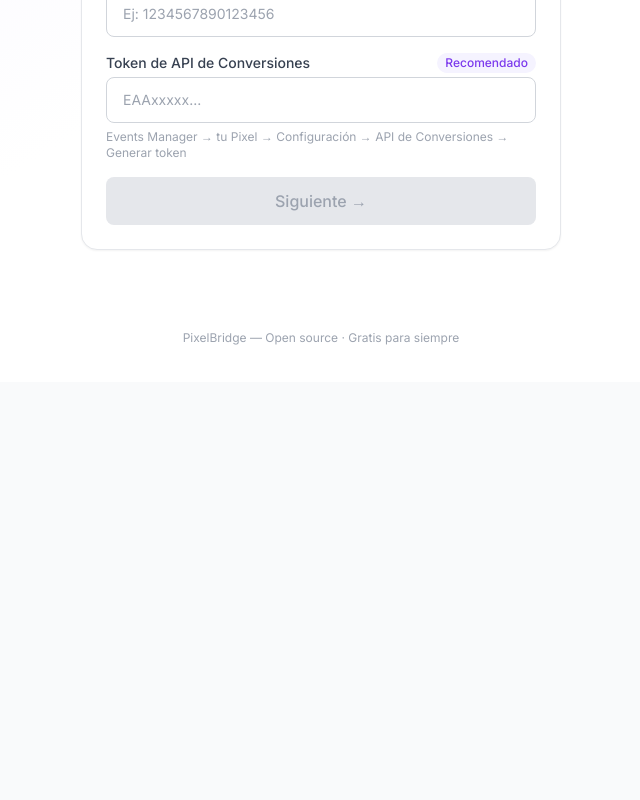
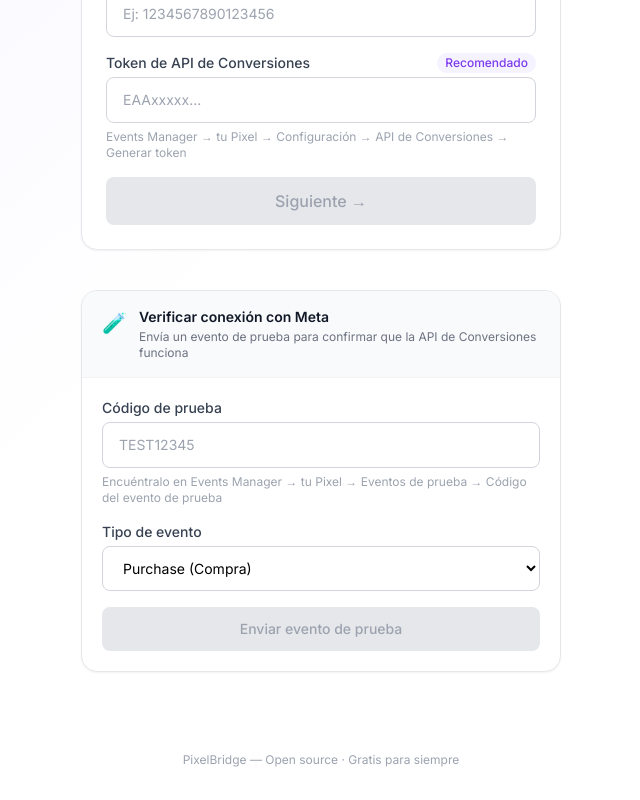
Before and after one commit to diegoroco/pixelbridge, a Next.js app: page / in a window 1280 px wide. Shown: the part 418-1218 px from the top of the page, without its empty margins (319-959 px from the left). Before the commit the page ends 800 px from the top, so only its background shows below. Built offline with nearby package versions, Linux system fonts and the light colour scheme.

Commit message:
Agrega botón de test de evento para verificar API de Conversiones

```diff
--- a/app/api/track/route.ts
+++ b/app/api/track/route.ts
@@ -5,6 +5,7 @@ interface TrackBody {
   token: string
   event: string
   eventId: string
+  testEventCode?: string
   value?: number
   currency?: string
   fbp?: string
@@ -14,10 +15,11 @@ interface TrackBody {
 export async function POST(request: NextRequest) {
   try {
     const body: TrackBody = await request.json()
-    const { pixelId, token, event, eventId, value, currency, fbp, fbc } = body
+    const { pixelId, token, event, eventId, testEventCode, value, currency, fbp, fbc } = body
 
     const resolvedToken = token || process.env.META_TOKEN
-    if (!pixelId || !resolvedToken || !event) {
+    const resolvedPixelId = pixelId || process.env.NEXT_PUBLIC_PIXEL_ID
+    if (!resolvedPixelId || !resolvedToken || !event) {
       return NextResponse.json({ error: 'Missing fields' }, { status: 400 })
     }
 
@@ -41,19 +43,22 @@ export async function POST(request: NextRequest) {
       user_data: userData,
     }
 
-    if (event === 'Purchase' && value !== undefined) {
+    if ((event === 'Purchase' || testEventCode) && value !== undefined) {
       eventPayload.custom_data = { value, currency: currency || 'EUR' }
     }
 
+    const requestBody: Record<string, unknown> = {
+      data: [eventPayload],
+      access_token: resolvedToken,
+    }
+    if (testEventCode) requestBody.test_event_code = testEventCode
+
     const res = await fetch(
-      `https://graph.facebook.com/v19.0/${pixelId}/events`,
+      `https://graph.facebook.com/v19.0/${resolvedPixelId}/events`,
       {
         method: 'POST',
         headers: { 'Content-Type': 'application/json' },
-        body: JSON.stringify({
-          data: [eventPayload],
-          access_token: resolvedToken,
-        }),
+        body: JSON.stringify(requestBody),
       }
     )
 
--- a/app/page.tsx
+++ b/app/page.tsx
@@ -31,10 +31,45 @@ export default function Home() {
   const [form, setForm] = useState<FormData>(defaultForm)
   const [links, setLinks] = useState<{ go: string; success: string } | null>(null)
   const [origin, setOrigin] = useState('')
+  const [testCode, setTestCode] = useState('')
+  const [testEvent, setTestEvent] = useState('Purchase')
+  const [testStatus, setTestStatus] = useState<'idle' | 'loading' | 'ok' | 'error'>('idle')
+  const [testMessage, setTestMessage] = useState('')
 
   useEffect(() => {
     setOrigin(window.location.origin)
   }, [])
+
+  async function sendTest() {
+    setTestStatus('loading')
+    setTestMessage('')
+    try {
+      const res = await fetch('/api/track', {
+        method: 'POST',
+        headers: { 'Content-Type': 'application/json' },
+        body: JSON.stringify({
+          pixelId: '',
+          token: '',
+          event: testEvent,
+          eventId: crypto.randomUUID(),
+          testEventCode: testCode.trim(),
+          value: 33,
+          currency: 'EUR',
+        }),
+      })
+      const data = await res.json()
+      if (data.events_received > 0 || data.fbtrace_id) {
+        setTestStatus('ok')
+        setTestMessage('Evento enviado correctamente. Revisa Meta Events Manager → Eventos de prueba.')
+      } else {
+        setTestStatus('error')
+        setTestMessage(data.error?.message || JSON.stringify(data))
+      }
+    } catch {
+      setTestStatus('error')
+      setTestMessage('Error de conexión')
+    }
+  }
 
   function update(key: keyof FormData, value: string) {
     setForm(prev => ({ ...prev, [key]: value }))
@@ -431,6 +466,80 @@ export default function Home() {
             </button>
           </div>
         )}
+        {/* Test section — always visible */}
+        <div className="mt-10 bg-white rounded-2xl border border-gray-200 shadow-sm overflow-hidden">
+          <div className="bg-gray-50 px-5 py-4 border-b border-gray-100">
+            <div className="flex items-start gap-3">
+              <span className="text-xl mt-0.5">🧪</span>
+              <div>
+                <h3 className="font-semibold text-gray-900 text-sm">Verificar conexión con Meta</h3>
+                <p className="text-xs text-gray-500 mt-0.5">
+                  Envía un evento de prueba para confirmar que la API de Conversiones funciona
+                </p>
+              </div>
+            </div>
+          </div>
+          <div className="p-5 space-y-4">
+            <div>
+              <label className="block text-sm font-medium text-gray-700 mb-1">
+                Código de prueba
+              </label>
+              <input
+                type="text"
+                value={testCode}
+                onChange={e => setTestCode(e.target.value)}
+                placeholder="TEST12345"
+                className="w-full px-4 py-3 border border-gray-300 rounded-lg focus:outline-none focus:ring-2 focus:ring-violet-500 focus:border-transparent text-sm"
+              />
+              <p className="text-xs text-gray-400 mt-1.5">
+                Encuéntralo en Events Manager → tu Pixel → Eventos de prueba → Código del evento de prueba
+              </p>
+            </div>
+
+            <div>
+              <label className="block text-sm font-medium text-gray-700 mb-1">
+                Tipo de evento
+              </label>
+              <select
+                value={testEvent}
+                onChange={e => setTestEvent(e.target.value)}
+                className="w-full px-4 py-3 border border-gray-300 rounded-lg focus:outline-none focus:ring-2 focus:ring-violet-500 focus:border-transparent text-sm bg-white"
+              >
+                <option value="Purchase">Purchase (Compra)</option>
+                <option value="InitiateCheckout">InitiateCheckout (Inicio de pago)</option>
+              </select>
+            </div>
+
+            <button
+              onClick={sendTest}
+              disabled={!testCode.trim() || testStatus === 'loading'}
+              className="w-full bg-gray-800 hover:bg-gray-900 disabled:bg-gray-200 disabled:text-gray-400 disabled:cursor-not-allowed text-white py-3 rounded-lg font-medium transition-colors text-sm flex items-center justify-center gap-2"
+            >
+              {testStatus === 'loading' ? (
+                <>
+                  <div className="w-4 h-4 border-2 border-white border-t-transparent rounded-full animate-spin" />
+                  Enviando...
+                </>
+              ) : (
+                'Enviar evento de prueba'
+              )}
+            </button>
+
+            {testStatus === 'ok' && (
+              <div className="flex items-start gap-2 bg-emerald-50 border border-emerald-200 rounded-lg p-3">
+                <span className="text-emerald-500 font-bold text-sm">✓</span>
+                <p className="text-sm text-emerald-700">{testMessage}</p>
+              </div>
+            )}
+
+            {testStatus === 'error' && (
+              <div className="flex items-start gap-2 bg-red-50 border border-red-200 rounded-lg p-3">
+                <span className="text-red-500 font-bold text-sm">✕</span>
+                <p className="text-sm text-red-700">{testMessage}</p>
+              </div>
+            )}
+          </div>
+        </div>
       </main>
 
       <footer className="text-center py-8 text-xs text-gray-400">
```
